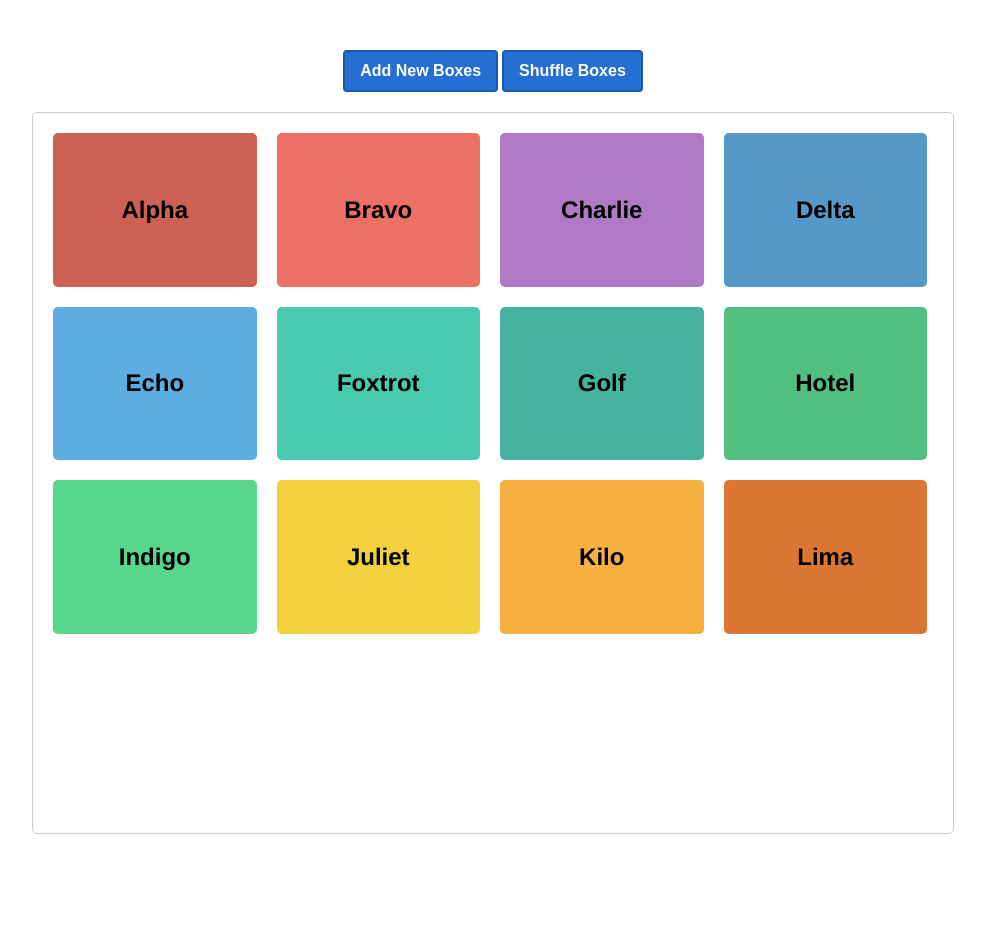
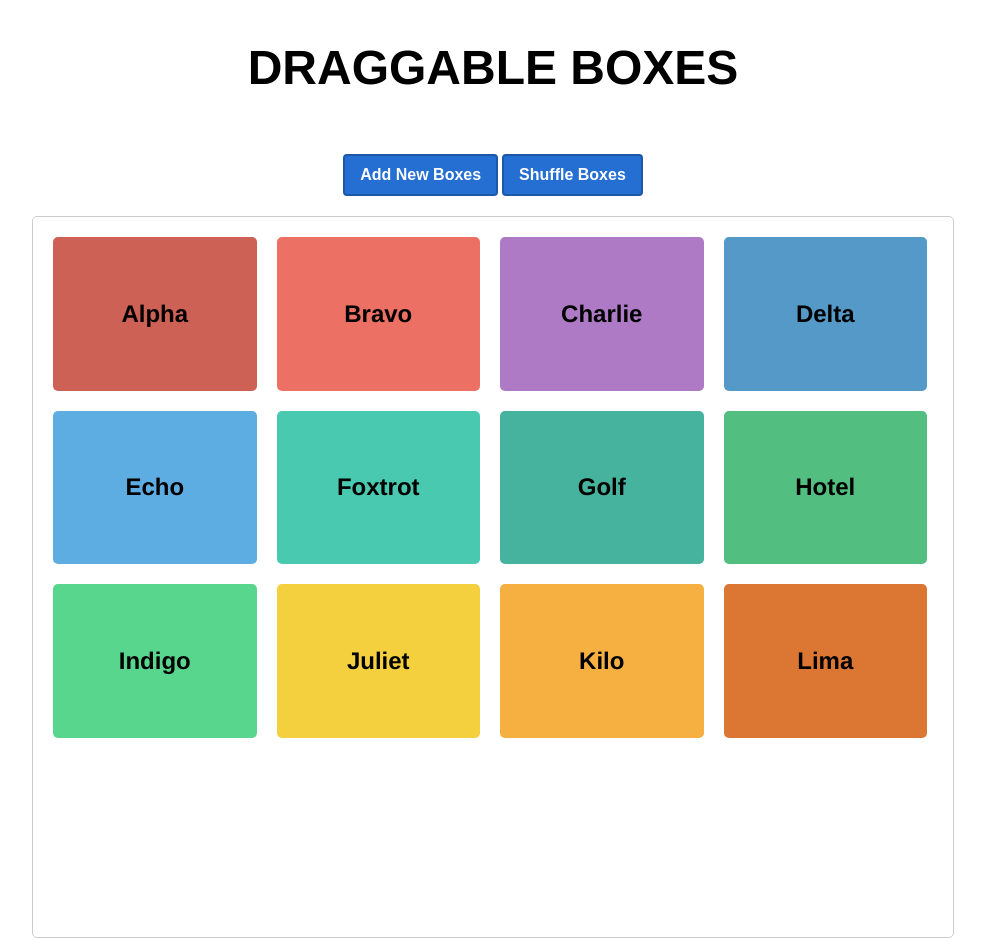
Before and after one commit to JonCatmull/draggable-boxes, a website: page src/index.html in a window 1280 px wide. Shown: the whole page, without its empty margins (147-1132 px from the left). Before the commit the page ends 834 px from the top, so only its background shows below. Drawn offline with Linux system fonts and the light colour scheme.

Commit message:
Update README and generate new documentation

```diff
--- a/src/index.html
+++ b/src/index.html
@@ -7,6 +7,7 @@
     </head>
     <body>
         <div class="wrapper">
+            <h1>Draggable Boxes</h1>
             <div class="main">
                 <div id="main-controlls">
                     <button id="add-new-boxes" type="button" class="button">add new boxes</button>
--- a/src/scss/components/_typography.scss
+++ b/src/scss/components/_typography.scss
@@ -0,0 +1,6 @@
+h1, h2, h3, h4, h5, h6 {
+    @include text(3rem, 1.5, $semibold, $color-text-base);
+    font-family: $stack-sans-serif;
+    text-align: center;
+    text-transform: uppercase;
+}
```
Also changed, not shown: README.md, dist/css/application.min.css, dist/index.html, out/Boxes.addBox.html, out/Boxes.addDraggable.html, out/Boxes.html, out/Boxes.init.html, out/Boxes.js.html, out/Boxes.reorderBoxes.html, out/Boxes.shuffleBoxes.html, out/Boxes.shuffler.html, out/index.html, src/css/application.css, src/css/application.min.css, 2 other files.
